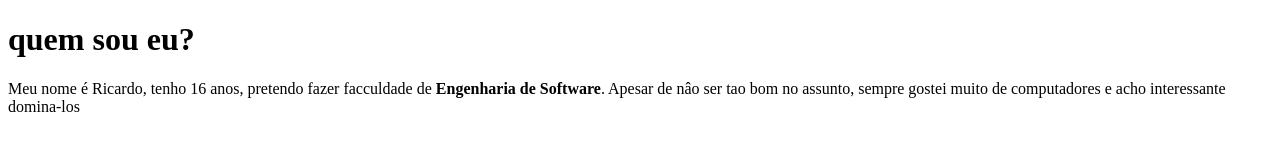
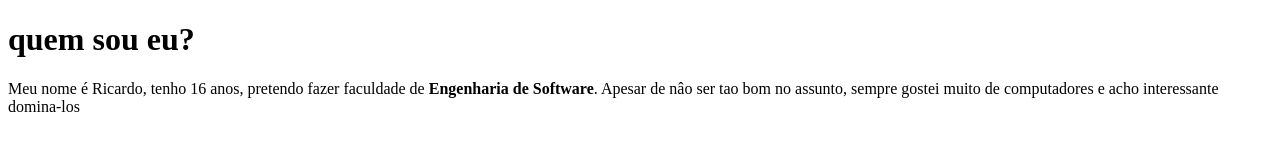
Before and after one commit to ricardindeJesus/html, a plain HTML site: page index.html in a window 1280 px wide. Drawn offline with Linux system fonts and the light colour scheme.

Commit message:
Update index.html

```diff
--- a/index.html
+++ b/index.html
@@ -9,6 +9,6 @@
         <h1> <strong> quem sou eu? </strong>
         </h1>
 
-        <p> Meu nome é Ricardo, tenho 16 anos, pretendo fazer facculdade de <strong>Engenharia de Software</strong>. Apesar de nâo ser tao bom no assunto, sempre gostei muito de computadores e acho interessante domina-los </p>
+        <p> Meu nome é Ricardo, tenho 16 anos, pretendo fazer faculdade de <strong>Engenharia de Software</strong>. Apesar de nâo ser tao bom no assunto, sempre gostei muito de computadores e acho interessante domina-los </p>
     </body>
 </html>
```
